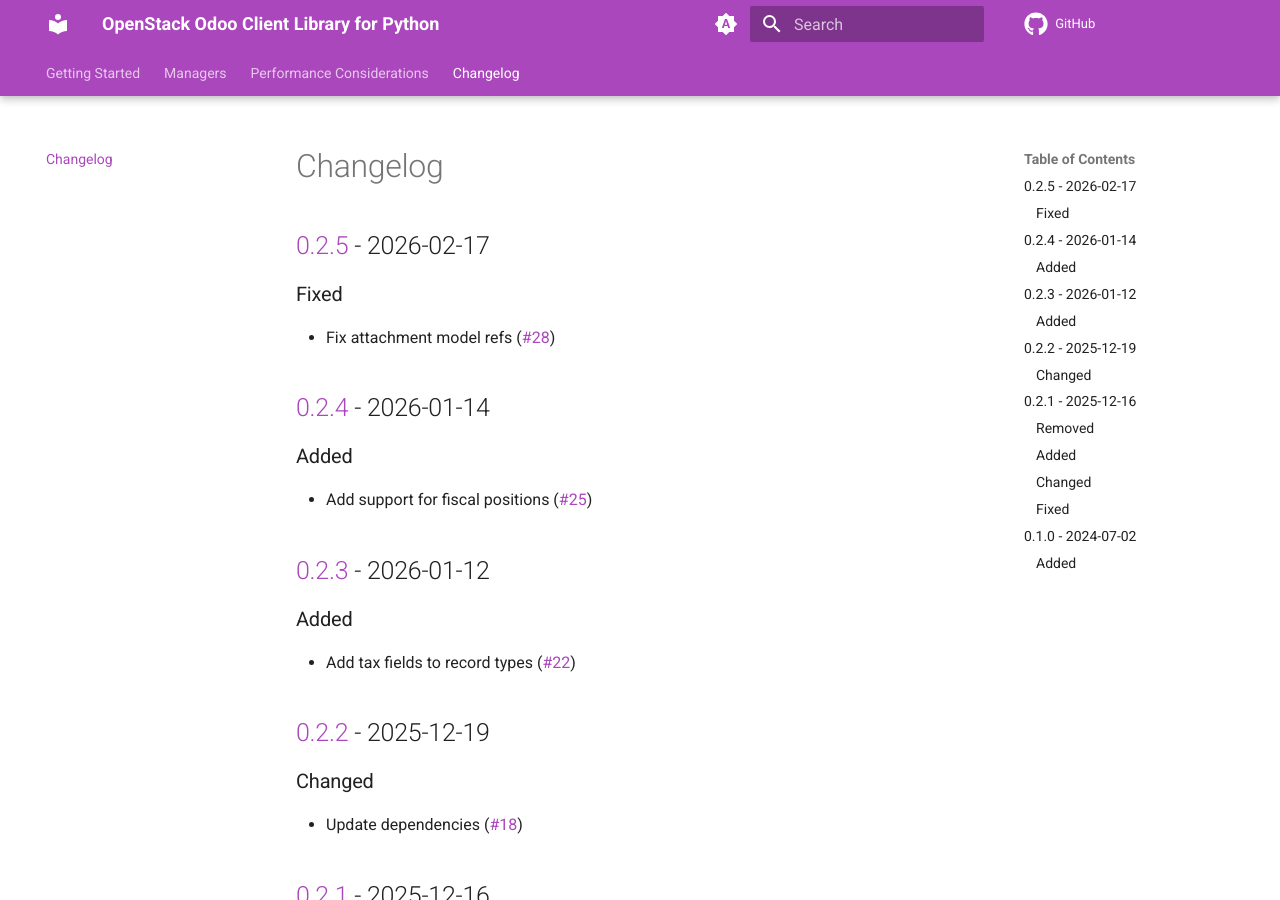
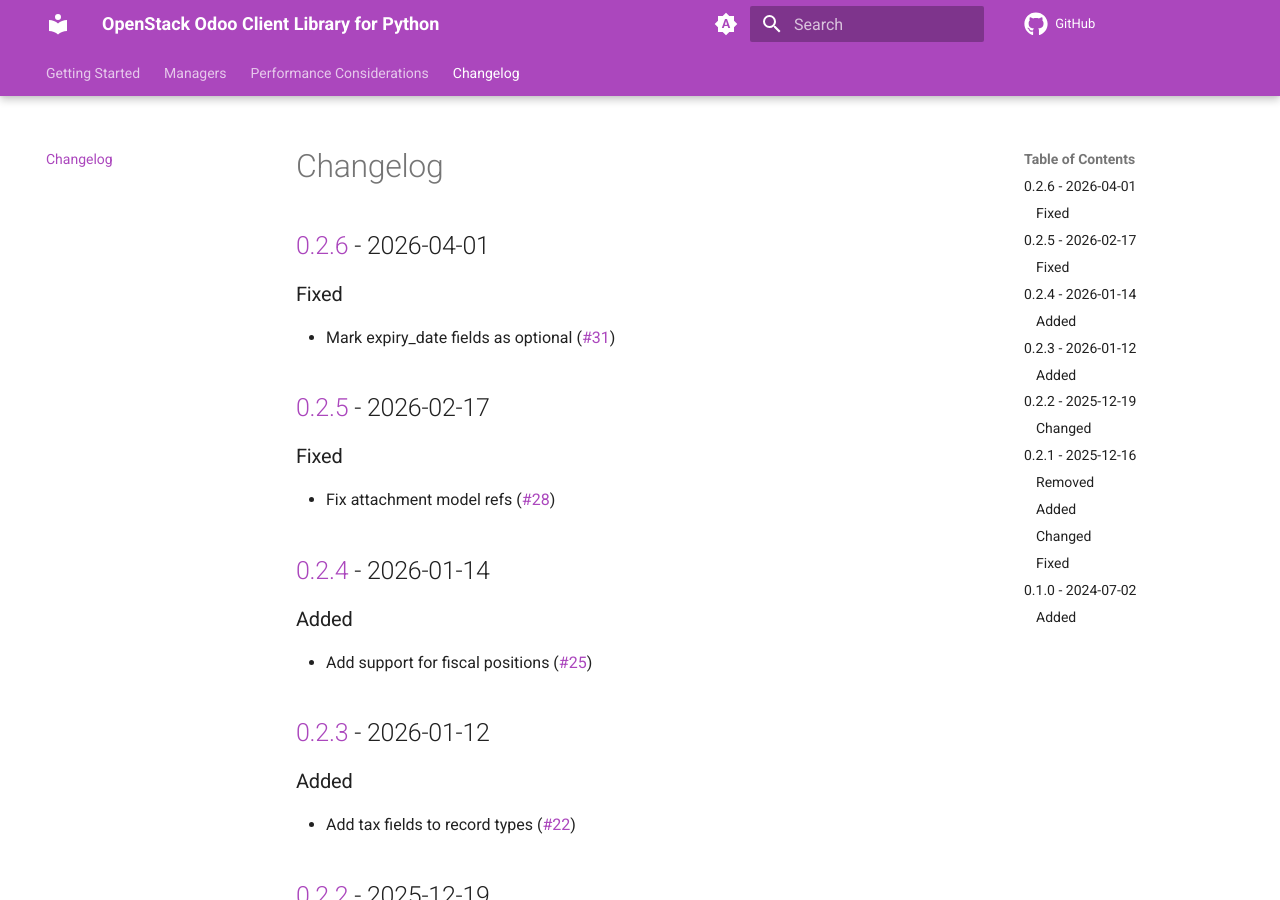
Before and after one commit to catalyst-cloud/python-openstack-odooclient, an MkDocs documentation site: the page built from docs/changelog.md, in a window 1280 px wide and 900 px high. Built offline with MkDocs 1.6.1 and Material for MkDocs 9.7.7, drawn with Linux system fonts in a browser that asks for light colours; comment, search, counter and statistics services are not loaded; the version menu is left out.

Commit message:
Tag v0.2.6 (#33)
Co-authored-by: Callum Dickinson <callum.dickinson@catalystcloud.nz>

```diff
--- a/docs/changelog.md
+++ b/docs/changelog.md
@@ -1,6 +1,13 @@
 # Changelog
 
 <!-- towncrier release notes start -->
+
+## [0.2.6](https://github.com/catalyst-cloud/python-openstack-odooclient/releases/tag/0.2.6) - 2026-04-01
+
+### Fixed
+
+- Mark expiry_date fields as optional ([#31](https://github.com/catalyst-cloud/python-openstack-odooclient/pull/31))
+
 
 ## [0.2.5](https://github.com/catalyst-cloud/python-openstack-odooclient/releases/tag/0.2.5) - 2026-02-17
 
```
Also changed, not shown: changelog.d/31.fixed.md (deleted, +0 -1 lines).
